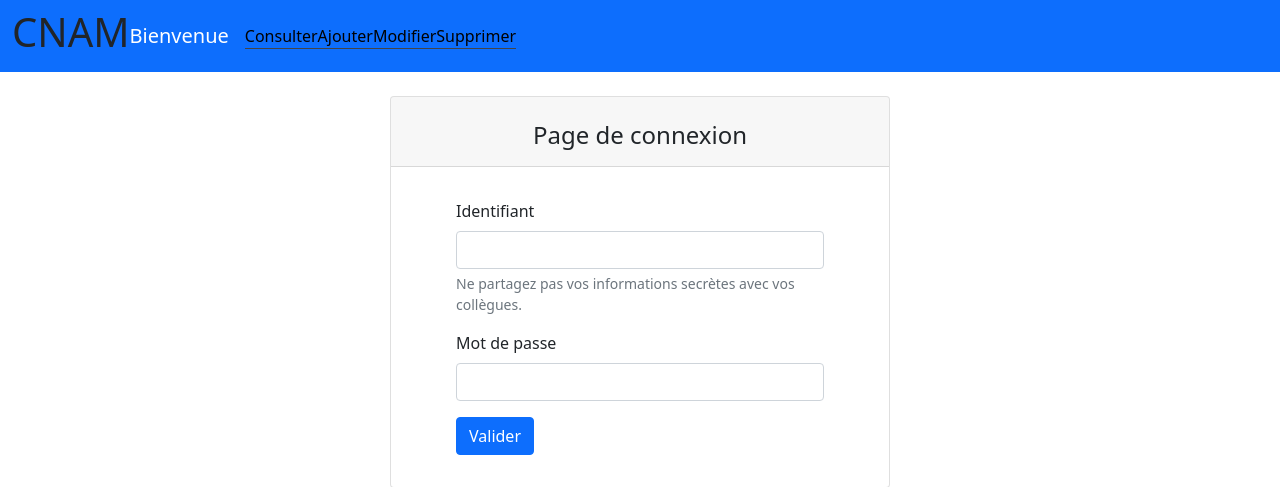
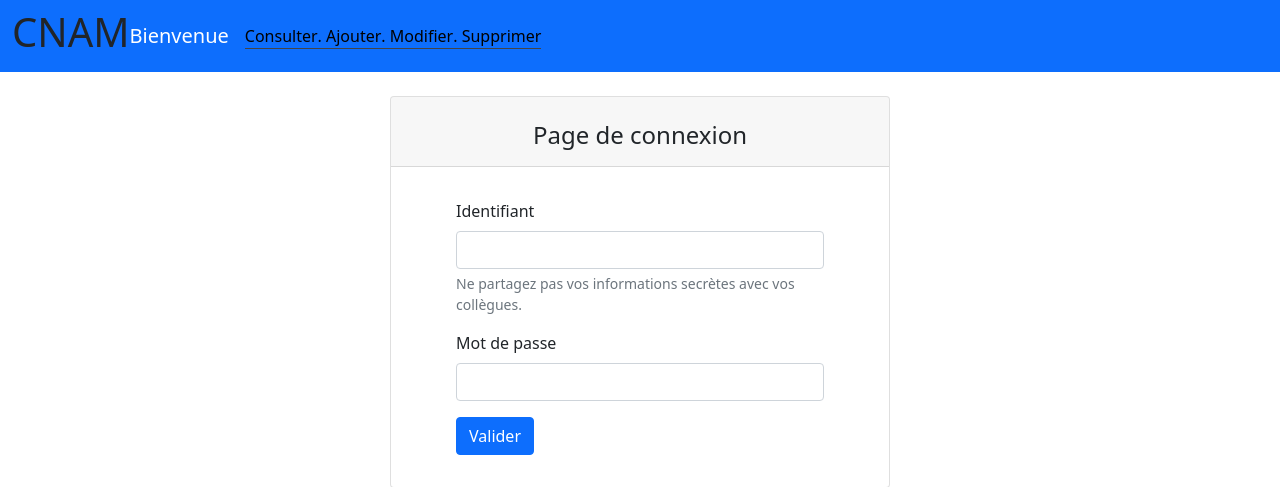
Before and after one commit to Baptistee/web-cnam-site, a PHP site: page /index.php in a window 1280 px wide. Shown: the top 487 px of the page. Run offline with PHP 8.4, Linux system fonts and the light colour scheme; the visitor is signed in with stand-in values (Sample User, id 1).

Commit message:
mise en page de la navbar

```diff
--- a/views/header.php
+++ b/views/header.php
@@ -35,7 +35,7 @@
                             <input type='hidden' name='page' value='informations'/>
                             <input type='hidden' name='action' value='ajouter'/>
 
-                            <button class="linkbutton" type='submit'>Ajouter</button>
+                            <button class="linkbutton" type='submit'> . Ajouter</button>
                         </form>
                     </li>
 
@@ -45,7 +45,7 @@
                             <input type='hidden' name='page' value='informations'/>
                             <input type='hidden' name='action' value='modifier'/>
 
-                            <button class="linkbutton" type='submit'>Modifier</button>
+                            <button class="linkbutton" type='submit'> . Modifier</button>
                         </form>
                     </li>
 
@@ -55,7 +55,7 @@
                             <input type='hidden' name='page' value='informations'/>
                             <input type='hidden' name='action' value='supprimer'/>
 
-                            <button class="linkbutton" type='submit'>Supprimer</button>
+                            <button class="linkbutton" type='submit'> . Supprimer</button>
                         </form>
                     </li>
                     <?php
```
